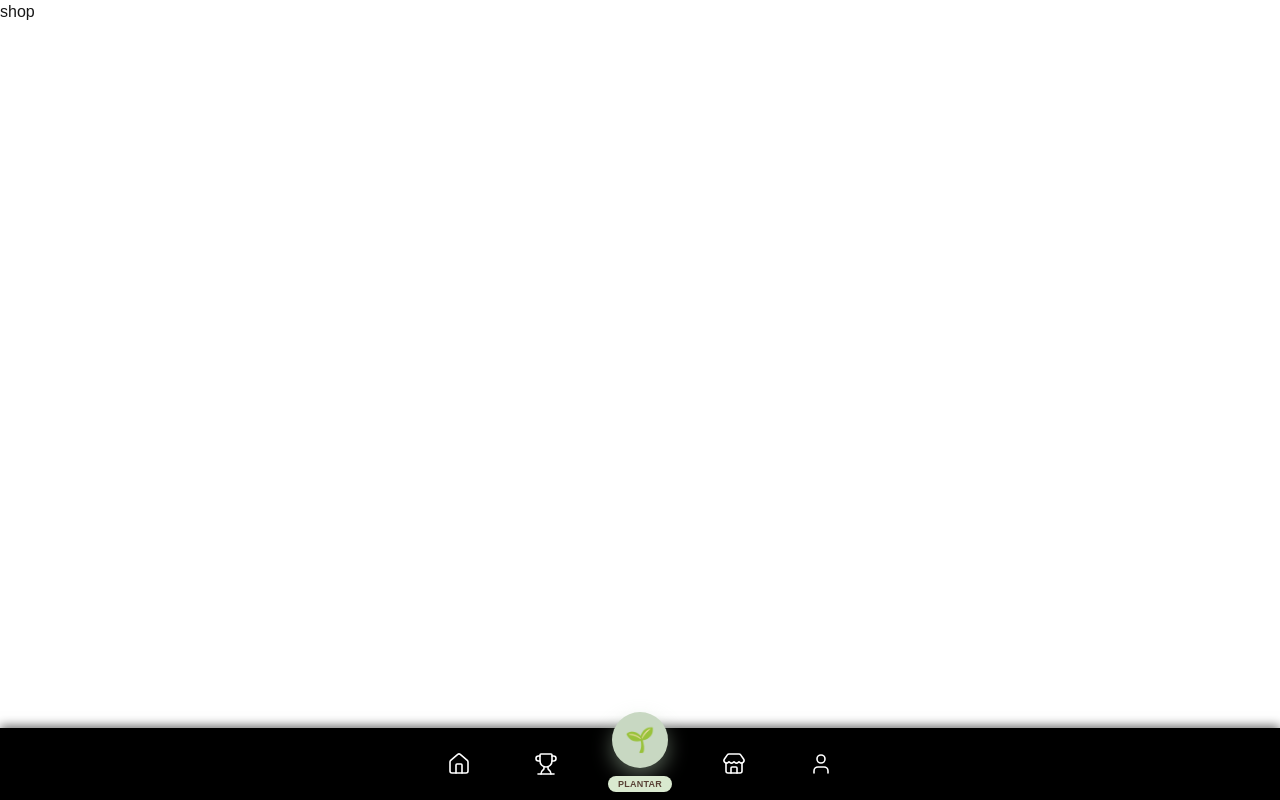
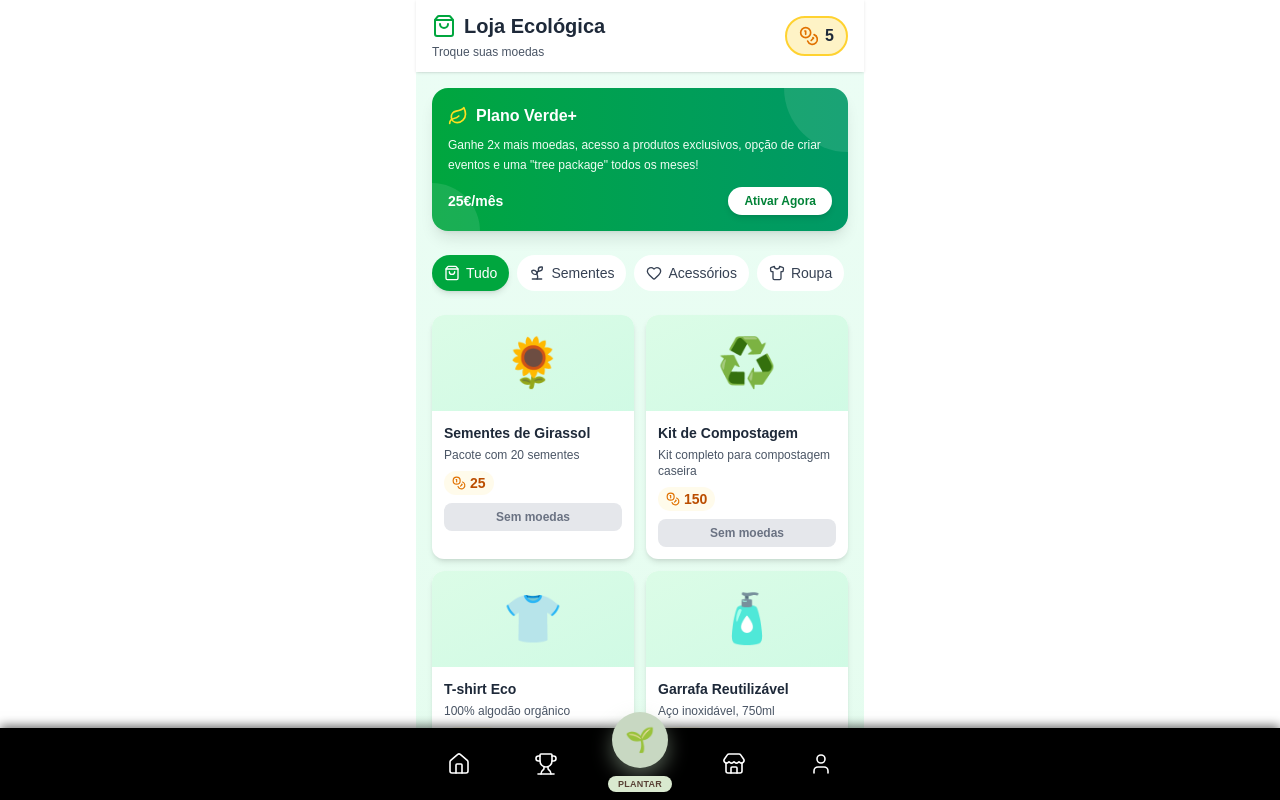
Before and after one commit to guilhermesfranca/PlantaAqui, a Next.js app: page /shop in a window 1280 px wide. Shown: the top 800 px of the page. Built offline with nearby package versions, Linux system fonts and the light colour scheme.

Commit message:
shop page without images

```diff
--- a/src/pages/profile.js
+++ b/src/pages/profile.js
@@ -1,4 +1,5 @@
 import React, { useState, useEffect } from "react";
+import { Coins } from "lucide-react";
 
 export default function Profile() {
 
@@ -40,7 +41,7 @@ export default function Profile() {
           <span className="text-lg font-bold text-[#14532d]">{user.trees}</span>
         </div>
         <div className="flex flex-col items-center gap-2">
-          <span className="text-2xl">⭐</span>
+          <Coins className="text-amber-500" size={28} />
           <p className="text-xs text-[#15803d] uppercase">Coins</p>
           <span className="text-lg font-bold text-[#14532d]">{user.coins}</span>
         </div>
--- a/src/pages/shop.js
+++ b/src/pages/shop.js
@@ -1,9 +1,281 @@
-import Link from 'next/link';
+import React, { useState } from 'react';
+import { Leaf, ShoppingBag, Coins, Heart, Package, Sprout, TreePine, Shirt } from 'lucide-react';
 
-export default function Home() {
+export default function EcoShop() {
+  const [userCoins, setUserCoins] = useState(5);
+  const [cart, setCart] = useState([]);
+  const [activeCategory, setActiveCategory] = useState('all');
+
+  const categories = [
+    { id: 'all', name: 'Tudo', icon: ShoppingBag },
+    { id: 'seeds', name: 'Sementes', icon: Sprout },
+    { id: 'accessories', name: 'Acessórios', icon: Heart },
+    { id: 'apparel', name: 'Roupa', icon: Shirt },
+    { id: 'tools', name: 'Ferramentas', icon: Package }
+  ];
+
+  const products = [
+    {
+      id: 1,
+      name: 'Sementes de Girassol',
+      category: 'seeds',
+      price: 25,
+      image: '🌻',
+      description: 'Pacote com 20 sementes',
+      inStock: true
+    },
+    {
+      id: 2,
+      name: 'Kit de Compostagem',
+      category: 'tools',
+      price: 150,
+      image: '♻️',
+      description: 'Kit completo para compostagem caseira',
+      inStock: true
+    },
+    {
+      id: 3,
+      name: 'T-shirt Eco',
+      category: 'apparel',
+      price: 200,
+      image: '👕',
+      description: '100% algodão orgânico',
+      inStock: true
+    },
+    {
+      id: 4,
+      name: 'Garrafa Reutilizável',
+      category: 'accessories',
+      price: 75,
+      image: '🧴',
+      description: 'Aço inoxidável, 750ml',
+      inStock: true
+    },
+    {
+      id: 5,
+      name: 'Sementes de Tomate',
+      category: 'seeds',
+      price: 30,
+      image: '🍅',
+      description: 'Variedade orgânica',
+      inStock: true
+    },
+    {
+      id: 6,
+      name: 'Pá de Jardim',
+      category: 'tools',
+      price: 85,
+      image: '🔨',
+      description: 'Cabo de madeira sustentável',
+      inStock: true
+    },
+    {
+      id: 7,
+      name: 'Boné Eco',
+      category: 'apparel',
+      price: 120,
+      image: '🧢',
+      description: 'Material reciclado',
+      inStock: false
+    },
+    {
+      id: 8,
+      name: 'Sacola Reutilizável',
+      category: 'accessories',
+      price: 40,
+      image: '👜',
+      description: 'Tecido natural resistente',
+      inStock: true
+    },
+    {
+      id: 9,
+      name: 'Sementes de Manjericão',
+      category: 'seeds',
+      price: 20,
+      image: '🌿',
+      description: 'Perfeito para cozinha',
+      inStock: true
+    },
+    {
+      id: 10,
+      name: 'Regador Sustentável',
+      category: 'tools',
+      price: 95,
+      image: '💧',
+      description: 'Plástico reciclado',
+      inStock: true
+    },
+    {
+      id: 11,
+      name: 'Crachá de Embaixador',
+      category: 'accessories',
+      price: 180,
+      image: '🏅',
+      description: 'Distintivo especial',
+      inStock: true
+    },
+    {
+      id: 12,
+      name: 'Saco de Pinhões',
+      category: 'seeds',
+      price: 50,
+      image: '🌰',
+      description: '100g de pinhões para plantar',
+      inStock: true
+    }
+  ];
+
+  const filteredProducts = activeCategory === 'all'
+    ? products
+    : products.filter(p => p.category === activeCategory);
+
+  const handlePurchase = (product) => {
+    if (userCoins >= product.price && product.inStock) {
+      setUserCoins(userCoins - product.price);
+      setCart([...cart, product]);
+      alert(`✅ ${product.name} adquirido com sucesso!`);
+    } else if (!product.inStock) {
+      alert('❌ Produto esgotado');
+    } else {
+      alert('❌ Moedas insuficientes');
+    }
+  };
+
   return (
-    <div>
-      <p>shop</p>
+    <div className="min-h-screen bg-gradient-to-b from-emerald-50 to-green-100 max-w-md mx-auto">
+      {/* Header */}
+      <div className="bg-white shadow-sm sticky top-0 z-10">
+        <div className="px-4 py-3">
+          <div className="flex justify-between items-center">
+            <div>
+              <h1 className="text-xl font-bold text-gray-800 flex items-center gap-2">
+                <ShoppingBag className="text-green-600" size={24} />
+                Loja Ecológica
+              </h1>
+              <p className="text-xs text-gray-600 mt-1">Troque suas moedas</p>
+            </div>
+            <div className="bg-amber-100 px-3 py-1.5 rounded-full border-2 border-amber-300">
+              <div className="flex items-center gap-1.5">
+                <Coins className="text-amber-600" size={20} />
+                <span className="font-bold text-base text-gray-800">{userCoins}</span>
+              </div>
+            </div>
+          </div>
+        </div>
+      </div>
+
+      {/* Premium Subscription Banner */}
+      <div className="px-4 pt-4 pb-2">
+        <div className="bg-gradient-to-r from-green-600 to-emerald-600 rounded-2xl p-4 shadow-lg relative overflow-hidden">
+          <div className="absolute top-0 right-0 w-32 h-32 bg-white opacity-10 rounded-full -mr-16 -mt-16"></div>
+          <div className="absolute bottom-0 left-0 w-24 h-24 bg-white opacity-10 rounded-full -ml-12 -mb-12"></div>
+
+          <div className="relative z-10">
+            <div className="flex items-center gap-2 mb-2">
+              <Leaf className="text-yellow-300" size={20} />
+              <h3 className="text-white font-bold text-base">Plano Verde+</h3>
+            </div>
+            <p className="text-green-50 text-xs mb-3 leading-relaxed">
+              Ganhe 2x mais moedas, acesso a produtos exclusivos, opção de criar eventos e uma "tree package" todos os meses!
+            </p>
+            <div className="flex items-center justify-between">
+              <div className="flex items-center gap-1.5">
+                <span className="text-white font-bold text-sm">25€/mês</span>
+              </div>
+              <button className="bg-white text-green-700 px-4 py-1.5 rounded-full font-bold text-xs shadow-md active:scale-95 transition-transform">
+                Ativar Agora
+              </button>
+            </div>
+          </div>
+        </div>
+      </div>
+
+      {/* Categories */}
+      <div className="px-4 py-4">
+        <div className="flex gap-2 overflow-x-auto pb-2 scrollbar-hide">
+          {categories.map(cat => {
+            const Icon = cat.icon;
+            return (
+              <button
+                key={cat.id}
+                onClick={() => setActiveCategory(cat.id)}
+                className={`flex items-center gap-1.5 px-3 py-2 rounded-full whitespace-nowrap transition-all text-sm ${
+                  activeCategory === cat.id
+                    ? 'bg-green-600 text-white shadow-md'
+                    : 'bg-white text-gray-700'
+                }`}
+              >
+                <Icon size={16} />
+                {cat.name}
+              </button>
+            );
+          })}
+        </div>
+      </div>
+
+      {/* Products Grid */}
+      <div className="px-4 pb-24">
+        <div className="grid grid-cols-2 gap-3">
+          {filteredProducts.map(product => (
+            <div
+              key={product.id}
+              className="bg-white rounded-xl shadow-md overflow-hidden"
+            >
+              <div className="bg-gradient-to-br from-green-100 to-emerald-100 p-6 flex items-center justify-center">
+                <span className="text-5xl">{product.image}</span>
+              </div>
+              <div className="p-3">
+                <h3 className="font-bold text-gray-800 text-sm mb-1 line-clamp-1">{product.name}</h3>
+                <p className="text-xs text-gray-600 mb-2 line-clamp-2">{product.description}</p>
+
+                <div className="flex justify-between items-center mb-2">
+                  <div className="flex items-center gap-1 bg-amber-50 px-2 py-0.5 rounded-full">
+                    <Coins className="text-amber-600" size={14} />
+                    <span className="font-bold text-amber-700 text-sm">{product.price}</span>
+                  </div>
+                  {!product.inStock && (
+                    <span className="text-xs text-red-600 font-semibold">Esgotado</span>
+                  )}
+                </div>
+
+                <button
+                  onClick={() => handlePurchase(product)}
+                  disabled={!product.inStock || userCoins < product.price}
+                  className={`w-full py-1.5 rounded-lg font-semibold text-xs transition-all ${
+                    !product.inStock || userCoins < product.price
+                      ? 'bg-gray-200 text-gray-500 cursor-not-allowed'
+                      : 'bg-green-600 text-white active:scale-95'
+                  }`}
+                >
+                  {!product.inStock ? 'Esgotado' : userCoins < product.price ? 'Sem moedas' : 'Adquirir'}
+                </button>
+              </div>
+            </div>
+          ))}
+        </div>
+      </div>
+
+      {/* Bottom Navigation */}
+      <div className="fixed bottom-0 left-0 right-0 bg-gray-900 text-white max-w-md mx-auto">
+        <div className="px-4 py-2.5 flex justify-around items-center">
+          <button className="flex flex-col items-center gap-0.5 text-gray-400">
+            <div className="w-7 h-7 rounded-full bg-gray-700 flex items-center justify-center text-xs">N</div>
+          </button>
+          <button className="flex flex-col items-center gap-0.5 text-gray-400">
+            <div className="w-7 h-7 flex items-center justify-center text-xl">🏆</div>
+          </button>
+          <button className="flex flex-col items-center gap-0.5">
+            <ShoppingBag className="text-green-500" size={22} />
+            <span className="text-xs bg-white text-gray-900 px-2.5 py-0.5 rounded font-semibold">LOJA</span>
+          </button>
+          <button className="flex flex-col items-center gap-0.5 text-gray-400">
+            <div className="w-7 h-7 flex items-center justify-center text-xl">🏠</div>
+          </button>
+          <button className="flex flex-col items-center gap-0.5 text-gray-400">
+            <div className="w-7 h-7 flex items-center justify-center text-xl">👤</div>
+          </button>
+        </div>
+      </div>
     </div>
   );
 }
```
